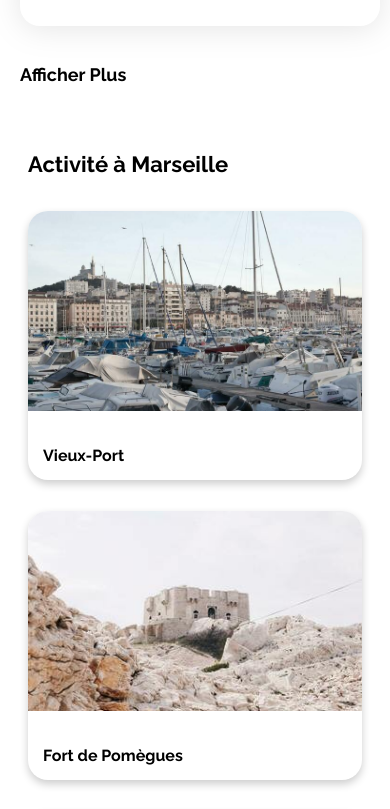
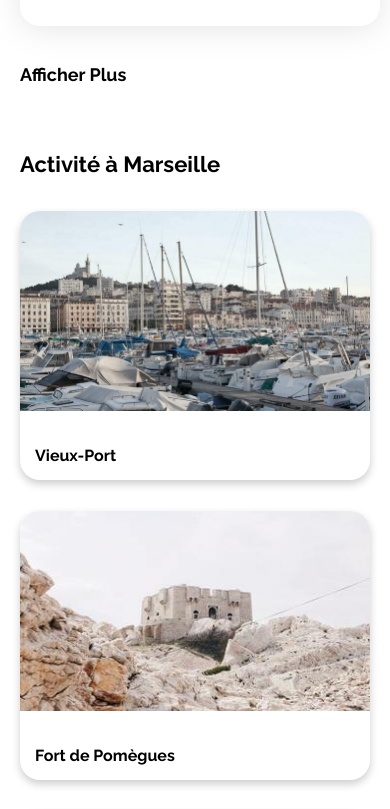
Before and after one commit to matheopierru62176/Creez-la-page-d-accueil-d-une-agence-de-voyage, a plain HTML site: page index.html in a window 390 px wide. Shown: the part 3454-4263 px from the top of the page. Drawn offline with Linux system fonts and the light colour scheme.

Commit message:
correction d'un padding pour les activités

```diff
--- a/css/style.css
+++ b/css/style.css
@@ -679,6 +679,7 @@ footer ul li b {
         font-size: 14px;
     }
 
+
     /* Hébergements et Populaires mobile */
     .hebergements-and-populaires {
         flex-direction: column-reverse;
@@ -772,18 +773,22 @@ footer ul li b {
 
     /* Activités mobile */
     .activites {
-        padding: 0 20px;
+        width: 100vw;
+        margin-left: calc(-50vw + 50%);
+        padding: 0;
+        box-sizing: border-box;
     }
 
     .activites h2 {
         padding-top: 30px;
+        padding-left: 20px;
+        padding-right: 20px;
     }
 
     .activite {
         flex-direction: column;
         gap: 15px;
-        padding-top: 15px;
-        padding-bottom: 30px;
+        padding: 15px 20px 30px 20px;
         align-items: stretch;
     }
 
```
